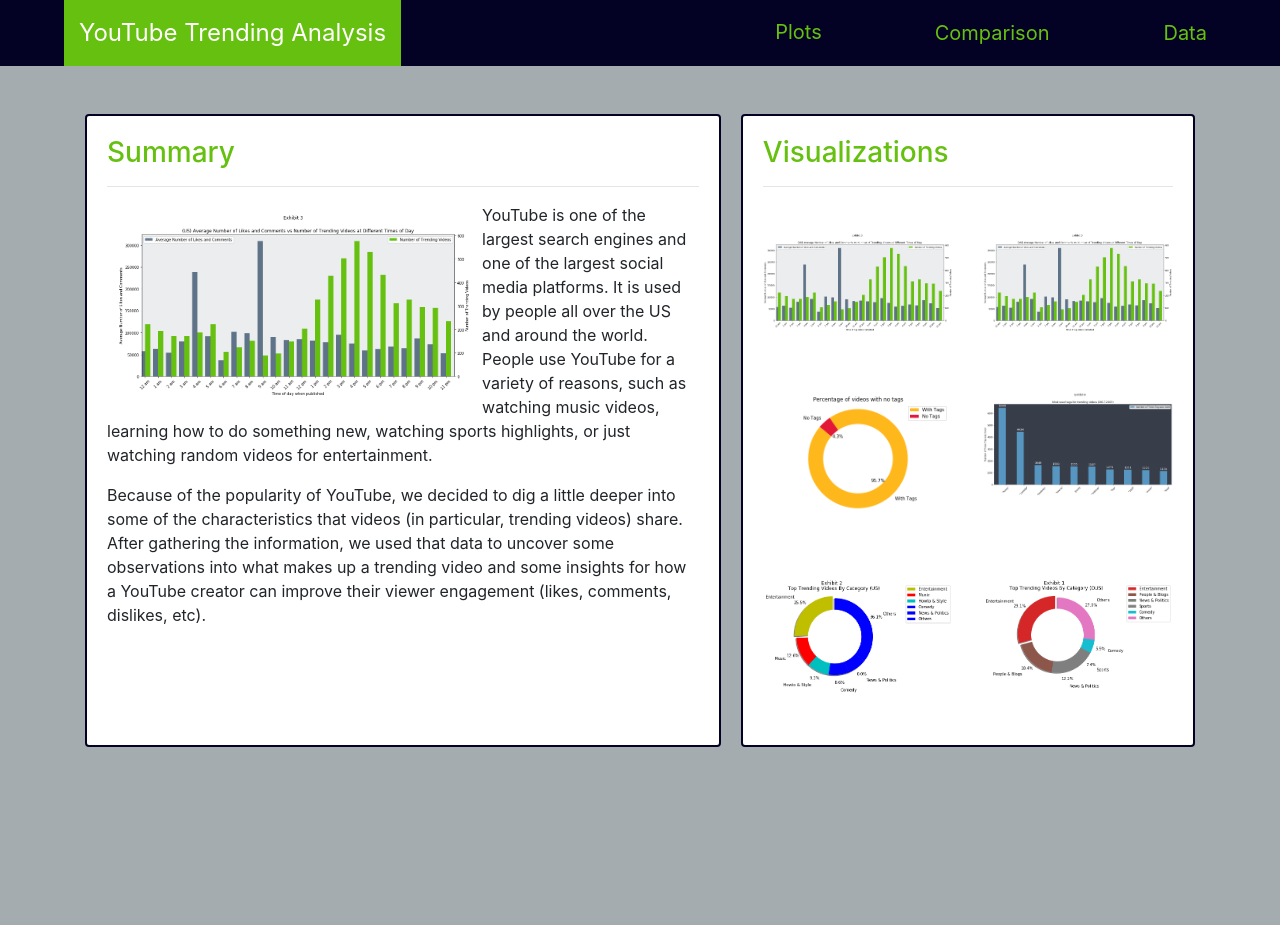
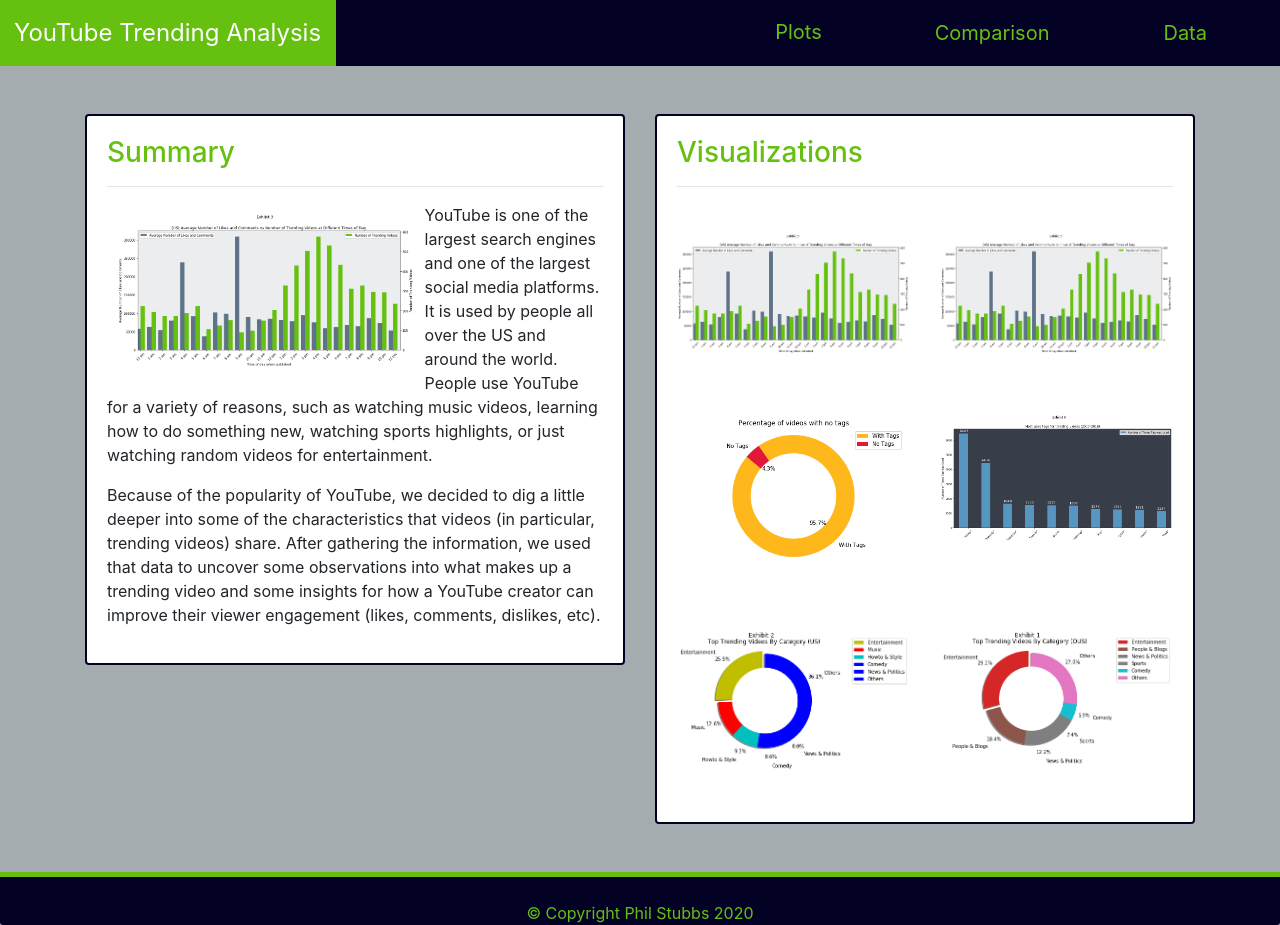
Before and after one commit to philipstubbs13/Web-Design-Challenge, a React (Create React App) app in the folder WebVisualizations/youtube-analysis-app/: page /data in a window 1280 px wide. Before the commit the page ends 800 px from the top, so only its background shows below. Built offline with nearby package versions, Linux system fonts and the light colour scheme.

Commit message:
hamburger menu

```diff
--- a/WebVisualizations/youtube-analysis-app/src/App.css
+++ b/WebVisualizations/youtube-analysis-app/src/App.css
@@ -12,3 +12,15 @@
 .card {
   border: 2px solid var(--app-dark-color);
 }
+
+.wrapper {
+  min-height: 100%;
+
+  /* Equal to height of footer */
+  /* But also accounting for potential margin-bottom of last child */
+  margin-bottom: -50px;
+}
+
+.push {
+  height: 50px;
+}
--- a/WebVisualizations/youtube-analysis-app/src/App.js
+++ b/WebVisualizations/youtube-analysis-app/src/App.js
@@ -1,6 +1,7 @@
 import React from 'react';
 import './App.css';
 import NavBar from './components/NavBar';
+import Footer from './components/Footer';
 import Landing from './pages/Landing';
 import Data from './pages/Data';
 import Comparison from './pages/Comparison';
@@ -20,6 +21,7 @@
            <Route exact path="/data" component={Data} />
            <Route exact path="/comparison" component={Comparison} />
         </Switch>
+        <Footer />
       </Router>
     </div>
   );
--- /dev/null
+++ b/WebVisualizations/youtube-analysis-app/src/components/Footer/Footer.css
@@ -0,0 +1,6 @@
+.footer {
+  background-color: var(--app-dark-color);
+  color: var(--app-secondary-color);
+  border-top: 5px solid var(--app-secondary-color);
+  height: 50px;
+}
--- /dev/null
+++ b/WebVisualizations/youtube-analysis-app/src/components/Footer/index.js
@@ -0,0 +1,10 @@
+import React from 'react';
+import './Footer.css';
+
+export default function Footer() {
+  return (
+    <div className="card-footer mt-5 text-center footer pt-4 pb-4">
+      &copy; Copyright Phil Stubbs 2020
+    </div>
+  )
+}
--- a/WebVisualizations/youtube-analysis-app/src/components/NavBar/NavBar.css
+++ b/WebVisualizations/youtube-analysis-app/src/components/NavBar/NavBar.css
@@ -15,4 +15,9 @@
   padding-top: 0;
   padding-bottom: 0;
   background-color: var(--app-dark-color) !important;
+  margin-left: -65px;
 }
+
+.navbar-toggler {
+  background-color: var(--app-secondary-color);
+}
--- a/WebVisualizations/youtube-analysis-app/src/components/NavBar/index.js
+++ b/WebVisualizations/youtube-analysis-app/src/components/NavBar/index.js
@@ -9,9 +9,13 @@
       <a className="navbar-brand ml-5 navbar-title" href="#">
         YouTube Trending Analysis
       </a>
+      <button class="navbar-toggler" type="button" data-toggle="collapse" data-target="#navbarNavAltMarkup" aria-controls="navbarNavAltMarkup" aria-expanded="false" aria-label="Toggle navigation">
+        <span class="navbar-toggler-icon"></span>
+      </button>
       <div className="collapse navbar-collapse ml-auto ml-4" id="navbarNavAltMarkup">
-        <div className="navbar-nav ml-auto">
-          <a className="nav-item nav-link ml-5 mr-5 nav-item" href="#" >Plots</a>
+        <div class="collapse navbar-collapse" id="navbarNavAltMarkup">
+          <div className="navbar-nav ml-auto">
+            <a className="nav-item nav-link ml-5 mr-5 nav-item" href="#" >Plots</a>
             <Link to="/comparison">
               <button className="nav-item nav-link ml-5 mr-5 nav-item btn btn-link" type="button" >
                 Comparison
@@ -22,6 +26,7 @@
                 Data
               </button>
             </Link>
+          </div>
         </div>
       </div>
     </nav>
--- a/WebVisualizations/youtube-analysis-app/src/index.css
+++ b/WebVisualizations/youtube-analysis-app/src/index.css
@@ -1,3 +1,8 @@
 body {
   background-color: var(--main-bg-color);
 }
+
+html, body {
+  height: 100%;
+  margin: 0;
+}
--- a/WebVisualizations/youtube-analysis-app/src/pages/Landing/Landing.css
+++ b/WebVisualizations/youtube-analysis-app/src/pages/Landing/Landing.css
@@ -1,12 +1,6 @@
 .summary, .visualizations {
   background-color: var(--app-light-color) !important;
   padding: 0px;
-}
-
-.landing-grid {
-  display: grid;
-  grid-template-columns: 7fr 5fr;
-  grid-gap: 20px;
 }
 
 .text-wrap {
--- a/WebVisualizations/youtube-analysis-app/src/pages/Landing/index.js
+++ b/WebVisualizations/youtube-analysis-app/src/pages/Landing/index.js
@@ -11,7 +11,8 @@
 export default function Landing() {
   return (
     <div className="container">
-      <div className="landing-grid mt-5">
+      <div className="row">
+        <div className="col-md-6 col-sm-12 mt-5">
           <div className="card">
             <div className="card-body">
               <h3>Summary</h3>
@@ -25,6 +26,8 @@
               </p>
             </div>
           </div>
+        </div>
+        <div className="col-md-6 col-sm-12 mt-5">
           <div className="card">
             <div className="card-body">
               <h3>Visualizations</h3>
@@ -57,5 +60,6 @@
           </div>
         </div>
       </div>
+    </div>
   )
 }
```
Lines whose indentation alone changed are shown as unchanged.
